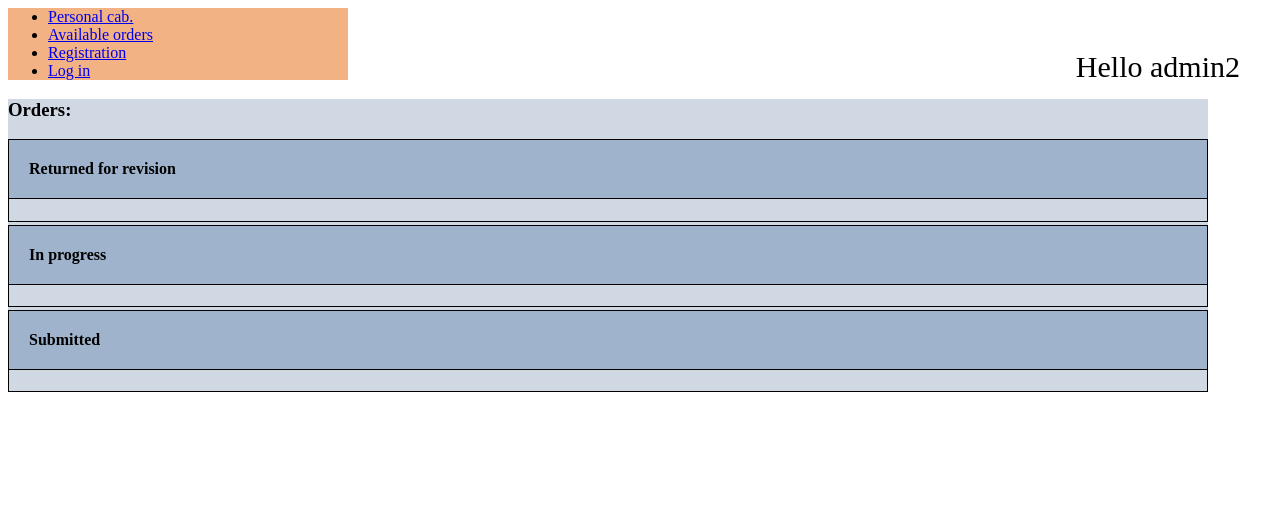
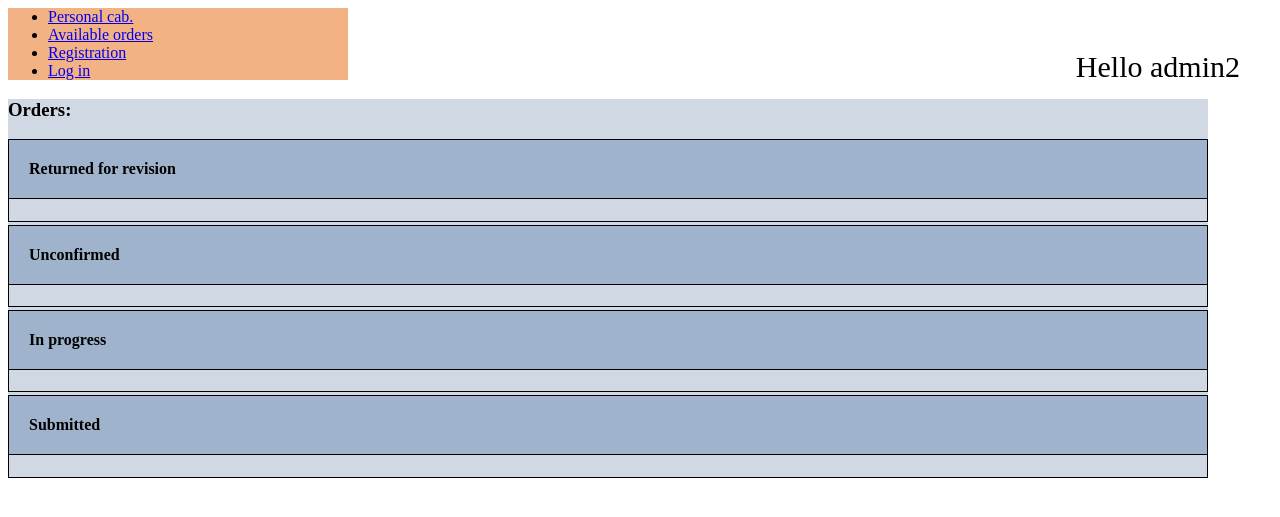
Before and after one commit to mahoneytony/writers_manage_system, a Django app: page /personal_cabinet/ in a window 1280 px wide. Shown: the top 517 px of the page. Run offline with Django 3.2, Linux system fonts and the light colour scheme; a user stored in the database is signed in; data comes from the database, SQL or seed files in the repository; both versions use the stored data as it was after the commit.

Commit message:
in personal cabinets template addedfiel 'unconfirmed' in order pages template added 'confirmation menu' added confirmation view

```diff
--- a/project1/app1/templates/correction_page.html
+++ b/project1/app1/templates/correction_page.html
@@ -209,7 +209,7 @@
 				<p>Paper type: <input type='text' name='paper_type' value='{{paper_type}}'></p>
 				<p>Assign date: <input type='text' name='assign_date' value='{{assign_date}}'></p>
 				<p>Deadline time real: <input type='text' name='real_time_deadline' value=' {{deadline_time_real}}'></p>
-				<p>Status: <input type='text' name='status'></p>
+				<!--<p>Status: <input type='text' name='status'></p> -->
 				<p>Writers DL: <input type='text' name='writer_deadline' value='{{writers_DL}}'></p>
 				<p>Writer time: <input type='text' name='writer_time' value='{{writer_time}}'></p>
 				<p>Writer number: <input type='text' name='writer_number' value='{{writer_num}}'></p>
--- a/project1/app1/templates/writers_cabinet_page.html
+++ b/project1/app1/templates/writers_cabinet_page.html
@@ -8,7 +8,7 @@
 	background-color: #CFD8E3;
 }
 
-.in_progress_orders_container, .returned_for_revision_orders_container, .submitted_orders_container  {
+.in_progress_orders_container, .returned_for_revision_orders_container, .submitted_orders_container, .unconfirmed_orders_container  {
 	margin-bottom: 3px;
 	border: 1px solid black;
 }
@@ -60,6 +60,45 @@
 				</table>
 			</div>
 		</div>
+
+
+		<div class='unconfirmed_orders_container'>
+			<div class='status_part'>
+				<h4 style='border-bottom: 1px solid black; padding: 20px; margin-top: 0px; background-color: #9FB4CC;'>Unconfirmed</h4>
+			</div>
+			<div>
+				<table class='order_table'>
+					{% if unconfirmed_orders %}
+					<thead>
+						<tr>
+						<th>Order number</th>
+						<th>Order topic</th>
+						<th>Order subject</th>
+						<th>Order pages</th>
+						<th>Order sources</th>
+						</tr>
+					</thead>
+
+
+					<tbody>
+						{% for order in unconfirmed_orders %}
+						<tr>
+							<td><a href="{{order.get_absolut_url}}">{{order.number}}</a></td>
+							<td>{{order.topic}}</td>
+							<td>{{order.subject}}</td>
+							<td>{{order.number_of_pages}}</td>
+							<td>{{order.number_of_sources}}</td>
+						</tr>
+						{% endfor %}
+					{% endif %}
+				</table>
+			</div>
+		</div>
+
+
+
+
+
 		<div class='in_progress_orders_container'>
 			<div class='status_part'>
 				<h4 style='border-bottom: 1px solid black; padding: 20px; margin-top: 0px; background-color: #9FB4CC;'>In progress</h4>
--- a/project1/app1/views.py
+++ b/project1/app1/views.py
@@ -489,6 +489,7 @@ def writers_personal_cabinet(request):
 	orders_returned_for_revision = user_model.order_model_set.filter(status='returned for revision')
 	orders_on_checking = user_model.order_model_set.filter(status='on checking')
 	orders_on_checking_with_controller = user_model.order_model_set.filter(status='on checking with controller')
+	unconfirmed_orders = user_model.order_model_set.filter(status='unconfirmed')
 	if request.method == 'GET':
 		return render(request, 'writers_cabinet_page.html',
 		 {'orders_in_progress':orders_in_progress,
@@ -496,6 +497,7 @@ def writers_personal_cabinet(request):
 		 'orders_returned_for_revision':orders_returned_for_revision,
 		 'orders_on_checking':orders_on_checking,
 		 'orders_on_checking_with_controller':orders_on_checking_with_controller,
+		 'unconfirmed_orders':unconfirmed_orders,
 		 })
 
 
@@ -641,6 +643,10 @@ def order_page_a(request, number):
 			comments = order.comment_set.filter(Q(author=user)|Q(author=admin)|Q(author=controller)).order_by('-create_date')
 			files_list = order.filemodel_set.filter(Q(author=user)|Q(author=admin)|Q(author=controller)).filter(is_final=False).order_by('-create_date')
 			final_file_upload_form = True
+
+		elif order.status == 'unconfirmed':
+			confirmation_menu = True
+
 		elif order.status == 'done':
 			pass
 	elif user_role == 'controller':
@@ -688,5 +694,16 @@ def order_page_a(request, number):
 			'controller_decision':controller_decision,
 			'final_file':final_file,
 			'final_file_link':final_file_link,
+			'confirmation_menu':confirmation_menu,
 			}
 		)
+
+
+def confirmation(request):
+	order = Order_model.objects.get(number=request.POST['order_num'])
+	if request.POST['writers_desigion'] == 'confirm':
+		order.status = 'in progress'
+	elif request.POST['writers_desigion'] == 'reject':
+		order.status = 'rejected'
+	order.save()
+	return HttpResponseRedirect('http://127.0.0.1:8000/personal_cabinet')
--- a/project1/project1/urls.py
+++ b/project1/project1/urls.py
@@ -53,6 +53,7 @@ urlpatterns = [
     url(r'^returned_for_revision_writers_orders/$', views.returned_for_revision_writers_orders),
     url(r'^controller_cabinet/$', views.controller_cabinet),
     url(r'^take_for_check/$', views.take_for_check),
+    url(r'^confirmation/$', views.confirmation),
     url(r'^(?P<number>\d+)/$', views.order_page_a),
     url(r'^(?P<number>\w+)/$', order_page),
 ]+ static(settings.MEDIA_URL, document_root=settings.MEDIA_ROOT)
```
Also changed, not shown: project1/app1/templates/order_page_a.html (+14 -0 lines), project1/db.sqlite3.
